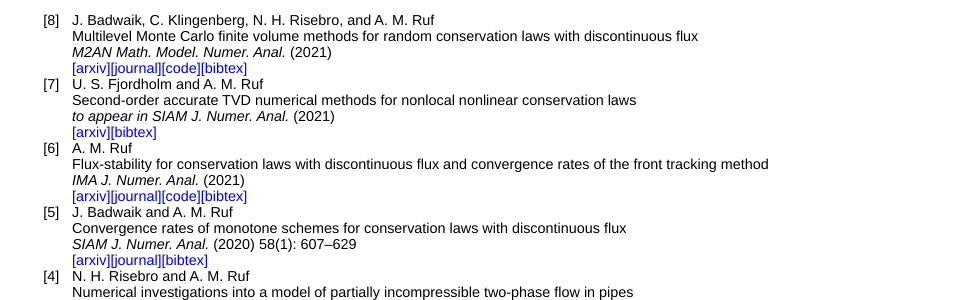
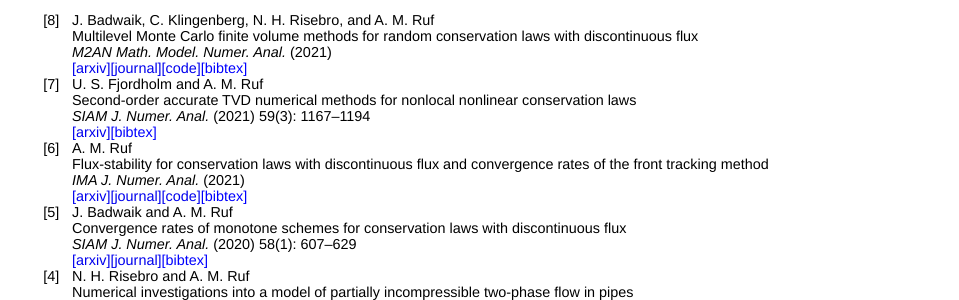
Before and after one commit to adrianmruf/adrianmruf.github.io, a Jekyll site: the page built from index.html, in a window 1280 px wide. Shown: the part 892-1192 px from the top of the page, without its empty margins (160-1119 px from the left). Built offline with Jekyll 4.4.1, drawn with Linux system fonts in a browser that asks for light colours; part of the change alters nothing that is shown.

```diff
--- a/index.html
+++ b/index.html
@@ -115,16 +115,20 @@ th {
 		</code></pre>
 		</li>
 	<li>U. S. Fjordholm and A. M. Ruf<br>Second-order accurate TVD numerical methods for nonlocal nonlinear conservation laws<br>
-		<em> to appear in SIAM J. Numer. Anal.</em> (2021)<br>
+		<em>SIAM J. Numer. Anal.</em> (2021) 59(3): 1167&ndash;1194<br>
 		<a href="https://arxiv.org/abs/2008.08326">[arxiv]</a><button type='button' onclick="toggleText('paper7')">[bibtex]</button>
 		<pre id='paper7' style='display: none'><code>
-	@misc{fjordholm2020,
-		title={Second-order accurate {TVD} numerical methods for nonlocal nonlinear conservation laws},
-		author={Fjordholm, Ulrik Skre and Ruf, Adrian M.},
-		year={2020},
-		eprint={2008.08326},
-		archivePrefix={arXiv},
-		primaryClass={math.NA}
+	@article{FjordholmRuf2021,
+		author = {Fjordholm, Ulrik S. and Ruf, Adrian M.},
+		title = {Second-Order Accurate TVD Numerical Methods for Nonlocal Nonlinear Conservation Laws},
+		journal = {SIAM Journal on Numerical Analysis},
+		volume = {59},
+		number = {3},
+		pages = {1167-1194},
+		year = {2021},
+		doi = {10.1137/20M1360979},
+		URL = {https://epubs.siam.org/doi/abs/10.1137/20M1360979},
+		eprint = {https://epubs.siam.org/doi/pdf/10.1137/20M1360979}
 	}
 		</code></pre>
 		</li>
```
Also changed, not shown: 1 other file.
